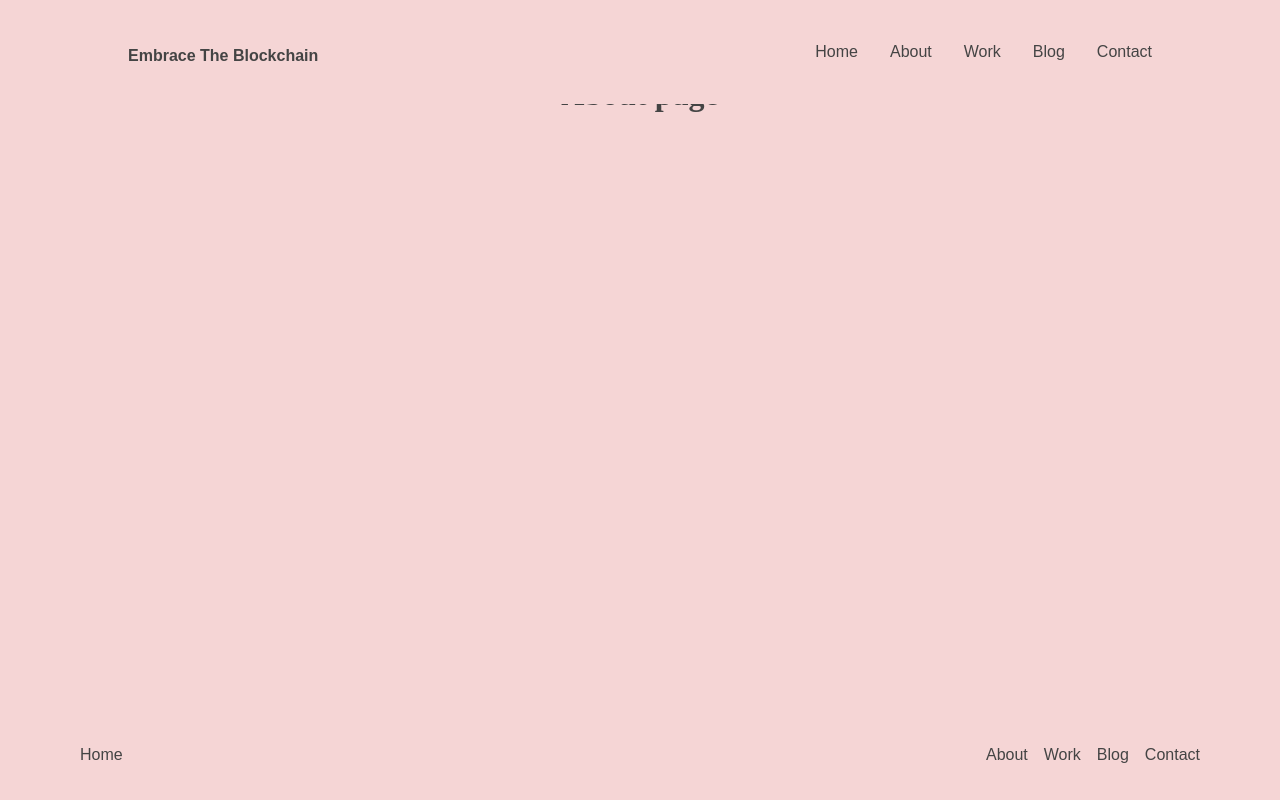
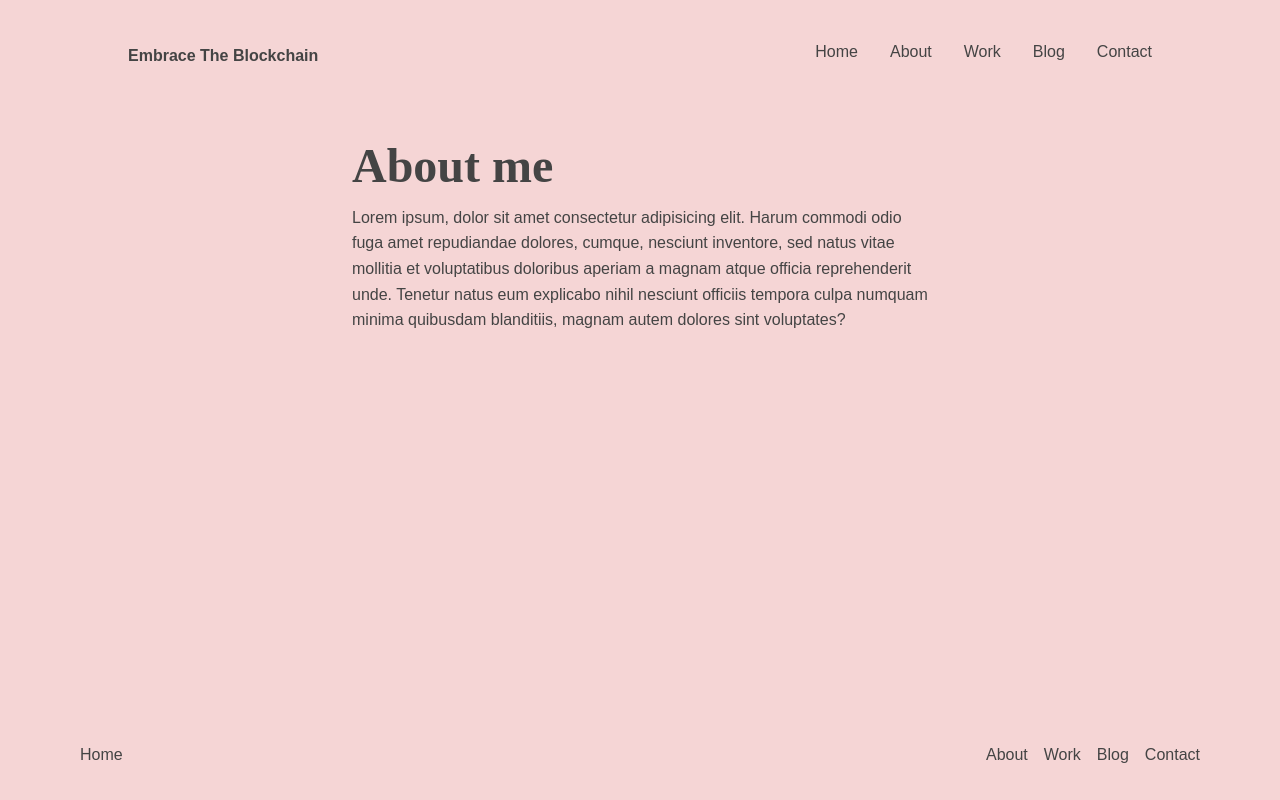
Before and after one commit to mayanhavoc/svelte_portfolio, a SvelteKit app: page /about in a window 1280 px wide. Built offline with nearby package versions, Linux system fonts and the light colour scheme.

Commit message:
add container, heading and paragraph classes

```diff
--- a/src/routes/about/+page.svelte
+++ b/src/routes/about/+page.svelte
@@ -1,4 +1,8 @@
 <svelte:head>
   <title>About - Roberto M</title>
 </svelte:head>
-<h1>About page</h1>
+
+<div class="container">
+  <h1 class="heading">About me</h1>
+  <p class="paragraph">Lorem ipsum, dolor sit amet consectetur adipisicing elit. Harum commodi odio fuga amet repudiandae dolores, cumque, nesciunt inventore, sed natus vitae mollitia et voluptatibus doloribus aperiam a magnam atque officia reprehenderit unde. Tenetur natus eum explicabo nihil nesciunt officiis tempora culpa numquam minima quibusdam blanditiis, magnam autem dolores sint voluptates?</p>
+</div>
```
